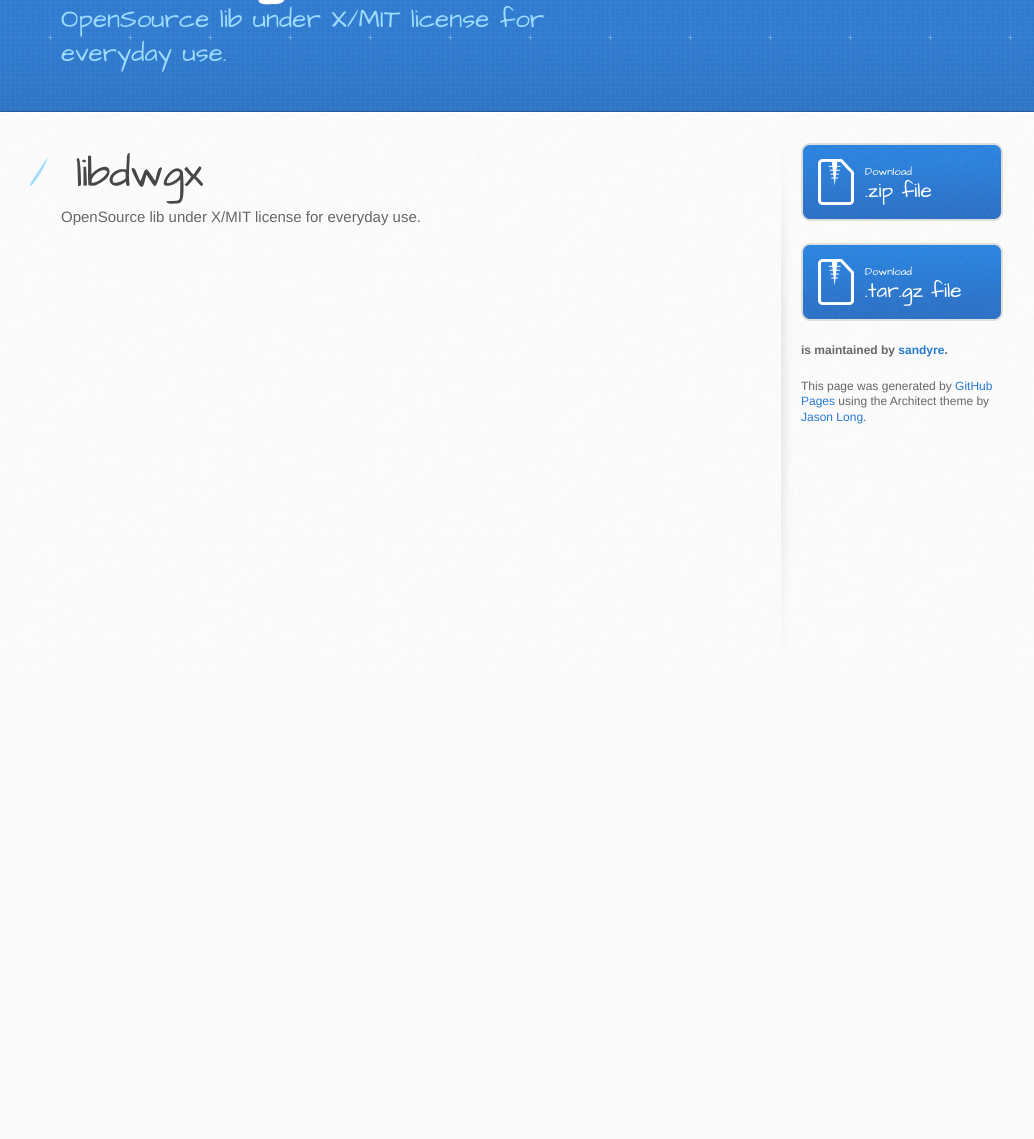
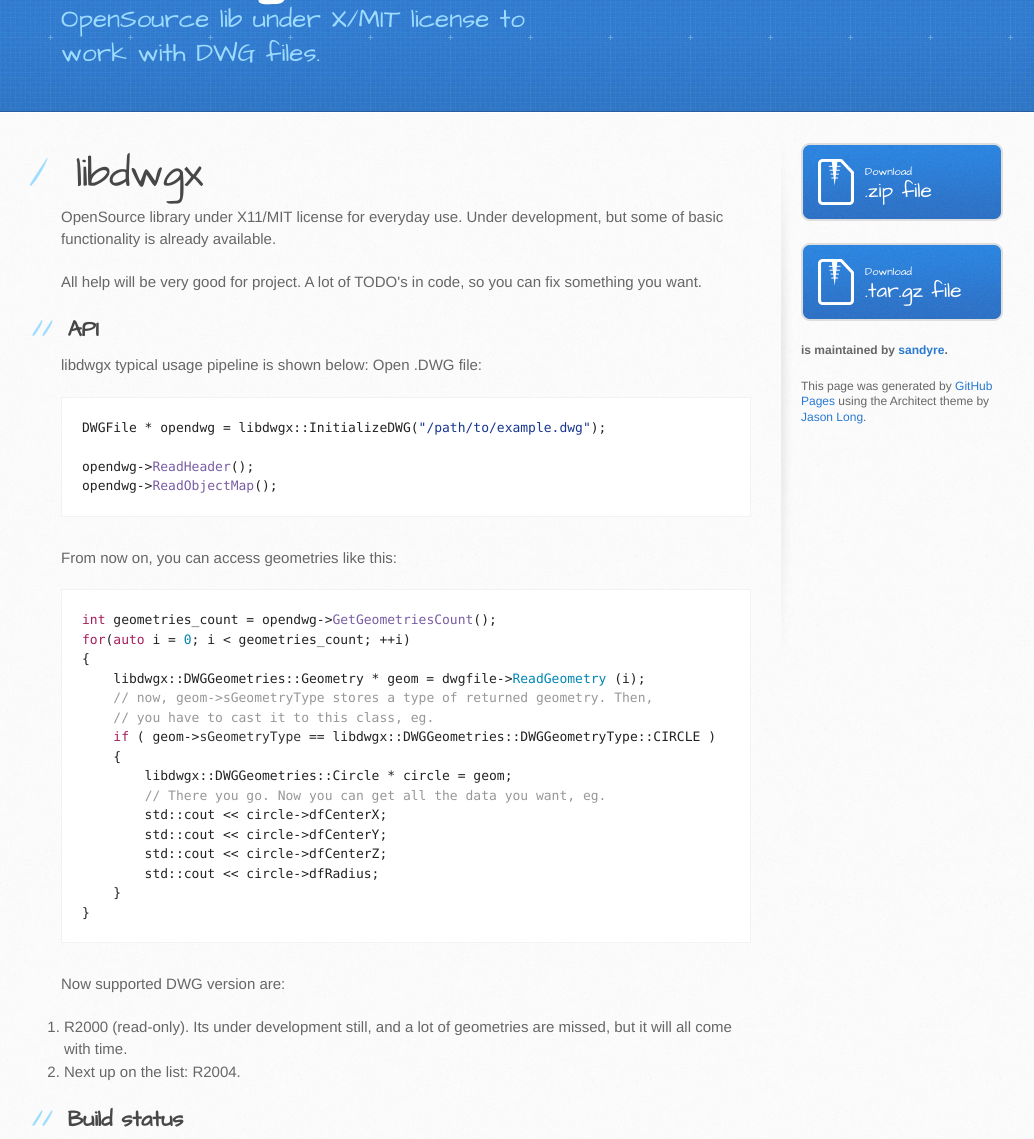
Before and after one commit to sandyre/libopencad, a plain HTML site: page index.html in a window 1280 px wide. Shown: the part 123-1262 px from the top of the page, without its empty margins (109-1143 px from the left). Before the commit the page ends 800 px from the top, so only its background shows below. Drawn offline with Linux system fonts and the light colour scheme.

Commit message:
Create gh-pages branch via GitHub

```diff
--- a/index.html
+++ b/index.html
@@ -20,7 +20,7 @@
     <header>
       <div class="inner">
         <h1>Libdwgx</h1>
-        <h2>OpenSource lib under X/MIT license for everyday use.</h2>
+        <h2>OpenSource lib under X/MIT license to work with DWG files.</h2>
         <a href="https://github.com/sandyre/libdwgx" class="button"><small>View project on</small> GitHub</a>
       </div>
     </header>
@@ -31,7 +31,51 @@
           <h1>
 <a id="libdwgx" class="anchor" href="#libdwgx" aria-hidden="true"><span aria-hidden="true" class="octicon octicon-link"></span></a>libdwgx</h1>
 
-<p>OpenSource lib under X/MIT license for everyday use.</p>
+<p>OpenSource library under X11/MIT license for everyday use. Under development, but some of basic functionality is already available.</p>
+
+<p>All help will be very good for project. A lot of TODO's in code, so you can fix something you want.</p>
+
+<h2>
+<a id="api" class="anchor" href="#api" aria-hidden="true"><span aria-hidden="true" class="octicon octicon-link"></span></a>API</h2>
+
+<p>libdwgx typical usage pipeline is shown below:
+Open .DWG file:</p>
+
+<div class="highlight highlight-source-c++"><pre>DWGFile * opendwg = libdwgx::InitializeDWG(<span class="pl-s"><span class="pl-pds">"</span>/path/to/example.dwg<span class="pl-pds">"</span></span>);
+
+opendwg-&gt;<span class="pl-en">ReadHeader</span>();
+opendwg-&gt;<span class="pl-en">ReadObjectMap</span>();</pre></div>
+
+<p>From now on, you can access geometries like this:</p>
+
+<div class="highlight highlight-source-c++"><pre><span class="pl-k">int</span> geometries_count = opendwg-&gt;<span class="pl-en">GetGeometriesCount</span>();
+<span class="pl-k">for</span>(<span class="pl-k">auto</span> i = <span class="pl-c1">0</span>; i &lt; geometries_count; ++i)
+{
+    libdwgx::DWGGeometries::Geometry * geom = dwgfile-&gt;<span class="pl-c1">ReadGeometry</span> (i);
+    <span class="pl-c">// now, geom-&gt;sGeometryType stores a type of returned geometry. Then,</span>
+    <span class="pl-c">// you have to cast it to this class, eg.</span>
+    <span class="pl-k">if</span> ( geom-&gt;<span class="pl-smi">sGeometryType</span> == libdwgx::DWGGeometries::DWGGeometryType::CIRCLE )
+    {
+        libdwgx::DWGGeometries::Circle * circle = geom;
+        <span class="pl-c">// There you go. Now you can get all the data you want, eg.</span>
+        std::cout &lt;&lt; circle-&gt;dfCenterX;
+        std::cout &lt;&lt; circle-&gt;dfCenterY;
+        std::cout &lt;&lt; circle-&gt;dfCenterZ;
+        std::cout &lt;&lt; circle-&gt;dfRadius;
+    }
+}</pre></div>
+
+<p>Now supported DWG version are:</p>
+
+<ol>
+<li>R2000 (read-only). Its under development still, and a lot of geometries are missed, but it will all come with time.</li>
+<li>Next up on the list: R2004.</li>
+</ol>
+
+<h2>
+<a id="build-status" class="anchor" href="#build-status" aria-hidden="true"><span aria-hidden="true" class="octicon octicon-link"></span></a>Build status</h2>
+
+<p>Linux: <a href="https://travis-ci.org/sandyre/libdwgx"><img src="https://travis-ci.org/sandyre/libdwgx.svg?branch=master" alt="Build Status"></a></p>
         </section>
 
         <aside id="sidebar">
```
Also changed, not shown: params.json (+2 -2 lines), stylesheets/github-light.css (+18 -10 lines).
